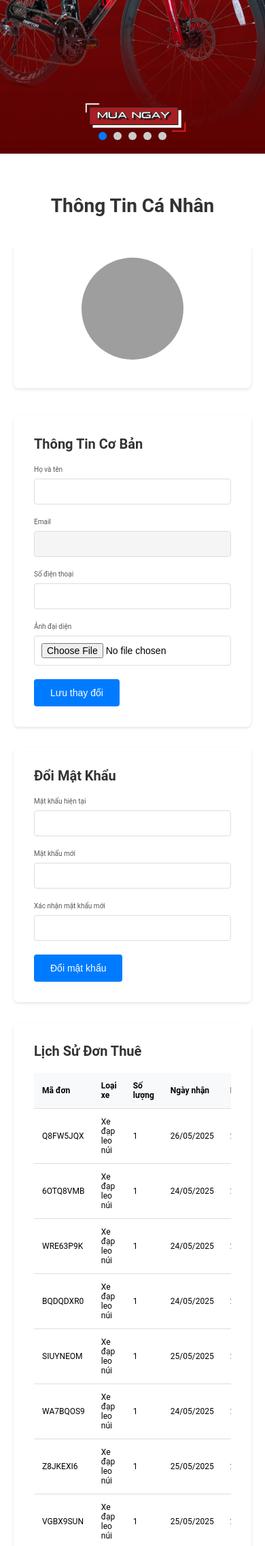
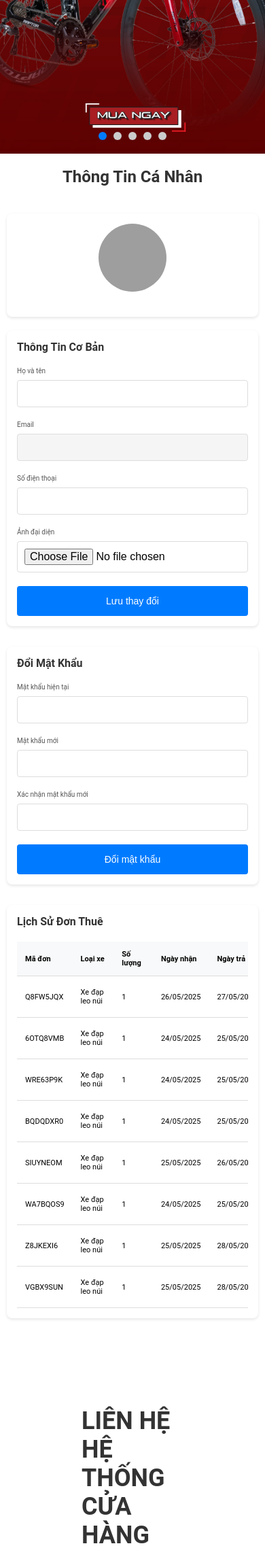
Before and after one commit to NguyenHoangLe0701/DjangoWebBikeRetal, a Django app: template myproject/app_home/templates/profile.html in a window 390 px wide. Shown: the part 774-3048 px from the top of the page at 68% size. Run offline with Django 5.2, Linux system fonts and the light colour scheme; the template is opened without the code that fills it: values that come from a table or form of the project are taken from there, others are empty; data comes from the database, SQL or seed files in the repository; grey boxes are pictures that could not be loaded.

Commit message:
Cập nhật code

```diff
--- a/myproject/app_home/templates/profile.html
+++ b/myproject/app_home/templates/profile.html
@@ -265,17 +265,88 @@
 .status-cancelled { background-color: #95a5a6; color: white; }
 
 @media (max-width: 768px) {
+    .profile-container {
+        margin: 20px auto;
+        padding: 15px;
+    }
+
     .profile-content {
         flex-direction: column;
+        gap: 20px;
     }
 
     .profile-sidebar {
         flex: none;
         width: 100%;
+        padding: 15px;
+    }
+
+    .user-avatar img {
+        width: 120px;
+        height: 120px;
+    }
+
+    .profile-main {
+        width: 100%;
+    }
+
+    .profile-section {
+        padding: 20px;
+    }
+
+    .profile-section h2 {
+        font-size: 18px;
     }
 
     .rentals-table {
         font-size: 12px;
+        overflow-x: auto;
+    }
+
+    .rentals-table table {
+        min-width: 600px;
+    }
+
+    .form-group input {
+        font-size: 16px; /* Tránh zoom trên iOS */
+    }
+
+    .btn-save, .btn-change-password {
+        width: 100%;
+        padding: 14px;
+    }
+}
+
+@media (max-width: 480px) {
+    .profile-container {
+        margin: 10px auto;
+        padding: 10px;
+    }
+
+    .profile-header h1 {
+        font-size: 24px;
+    }
+
+    .user-avatar img {
+        width: 100px;
+        height: 100px;
+    }
+
+    .profile-section {
+        padding: 15px;
+    }
+
+    .profile-section h2 {
+        font-size: 16px;
+    }
+
+    .rentals-table table {
+        min-width: 500px;
+        font-size: 11px;
+    }
+
+    th, td {
+        padding: 8px 4px;
     }
 }
 </style>
```
